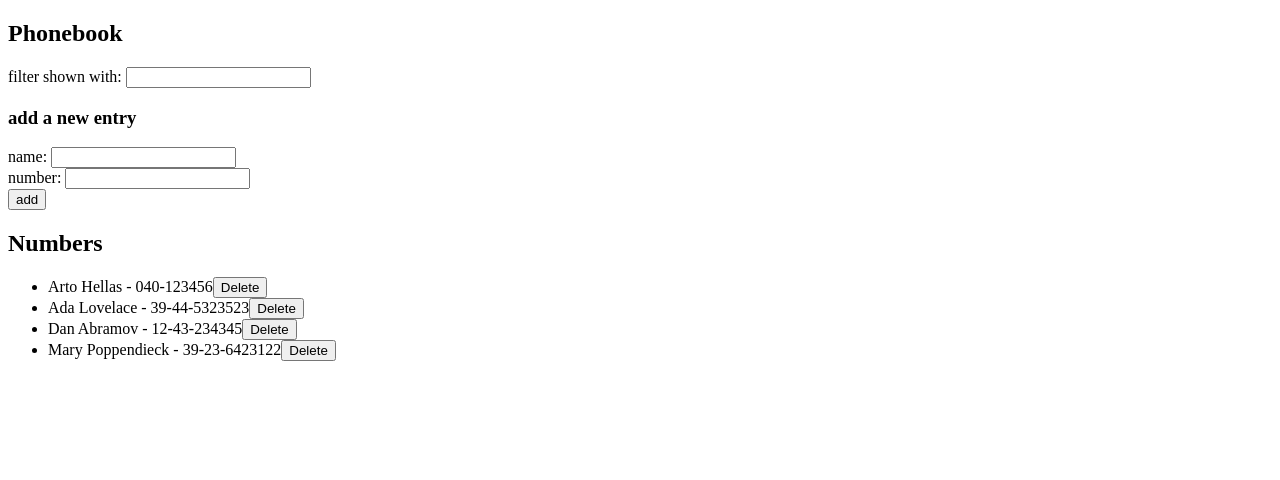
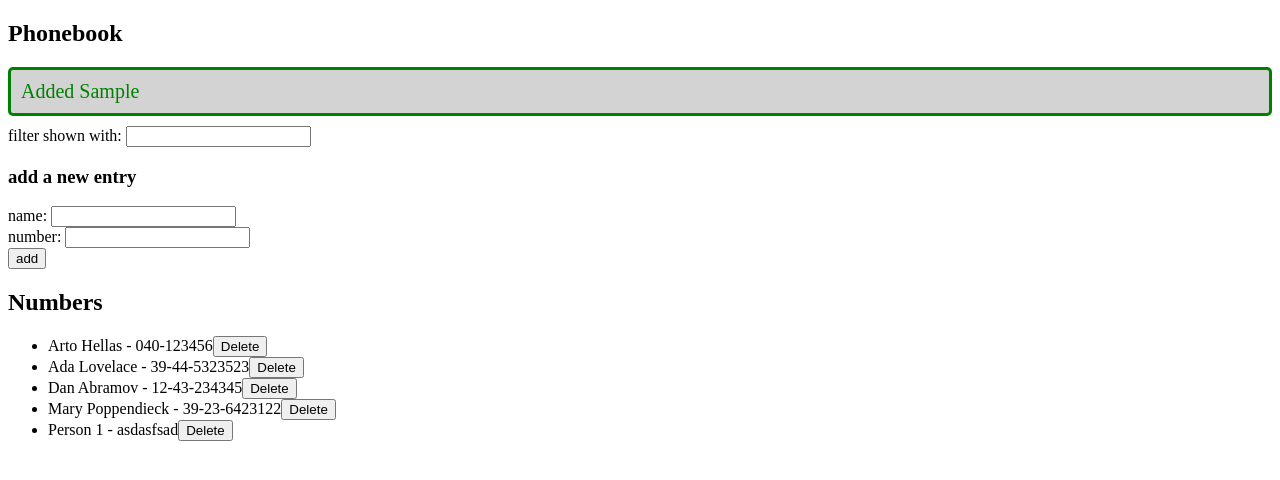
Before and after one commit to The-Royal-We/fullstack-open-2023-learning, a React (Create React App) app in the folder part2/phonebook/: page / in a window 1280 px wide. Both pictures are taken after typing "Sample", "Sample" into the empty fields and a click on the button "add". Shown: the top 480 px of the page. Built offline with nearby package versions, Linux system fonts and the light colour scheme; no server answers; data requests are answered from the project's data file.

Commit message:
completing exercise 2.16

```diff
--- a/part2/phonebook/db.json
+++ b/part2/phonebook/db.json
@@ -19,6 +19,11 @@
       "name": "Mary Poppendieck",
       "number": "39-23-6423122",
       "id": 4
+    },
+    {
+      "name": "Person 1",
+      "number": "asdasfsad",
+      "id": 5
     }
   ]
 }
--- a/part2/phonebook/src/App.js
+++ b/part2/phonebook/src/App.js
@@ -6,11 +6,29 @@ import Form from "./components/Form";
 
 import { getAll, create, deletePerson, update } from "./services/persons";
 
+const Notification = ({ name }) => {
+  if (name === null) {
+    return null;
+  }
+
+  const style = {
+    color: "green",
+    background: "lightgrey",
+    "font-size": "20px",
+    "border-style": "solid",
+    "border-radius": "5px",
+    padding: "10px",
+    "margin-bottom": "10px",
+  };
+  return <div style={style}>Added {name}</div>;
+};
+
 const App = () => {
   const [persons, setPersons] = useState([]);
   const [newName, setNewName] = useState("");
   const [newNumber, setNewNumber] = useState("");
   const [filterInput, setFilterInput] = useState("");
+  const [nameRecentlyAdded, setNameRecentlyAdded] = useState(null);
 
   useEffect(() => {
     getAll().then((personsData) => {
@@ -68,7 +86,11 @@ const App = () => {
         .then((personData) => {
           setPersons(persons.concat(personData));
         })
-        .finally(clearPhonebookEntryInputs());
+        .finally(() => {
+          clearPhonebookEntryInputs();
+          setNameRecentlyAdded(newName);
+          setTimeout(() => setNameRecentlyAdded(null), 5000);
+        });
     }
   };
 
@@ -84,6 +106,7 @@ const App = () => {
   return (
     <div>
       <h2>Phonebook</h2>
+      <Notification name={nameRecentlyAdded} />
       <Filter handleFilterInputChange={handleFilterInputChange} />
       <div>
         <h3>add a new entry</h3>
```
